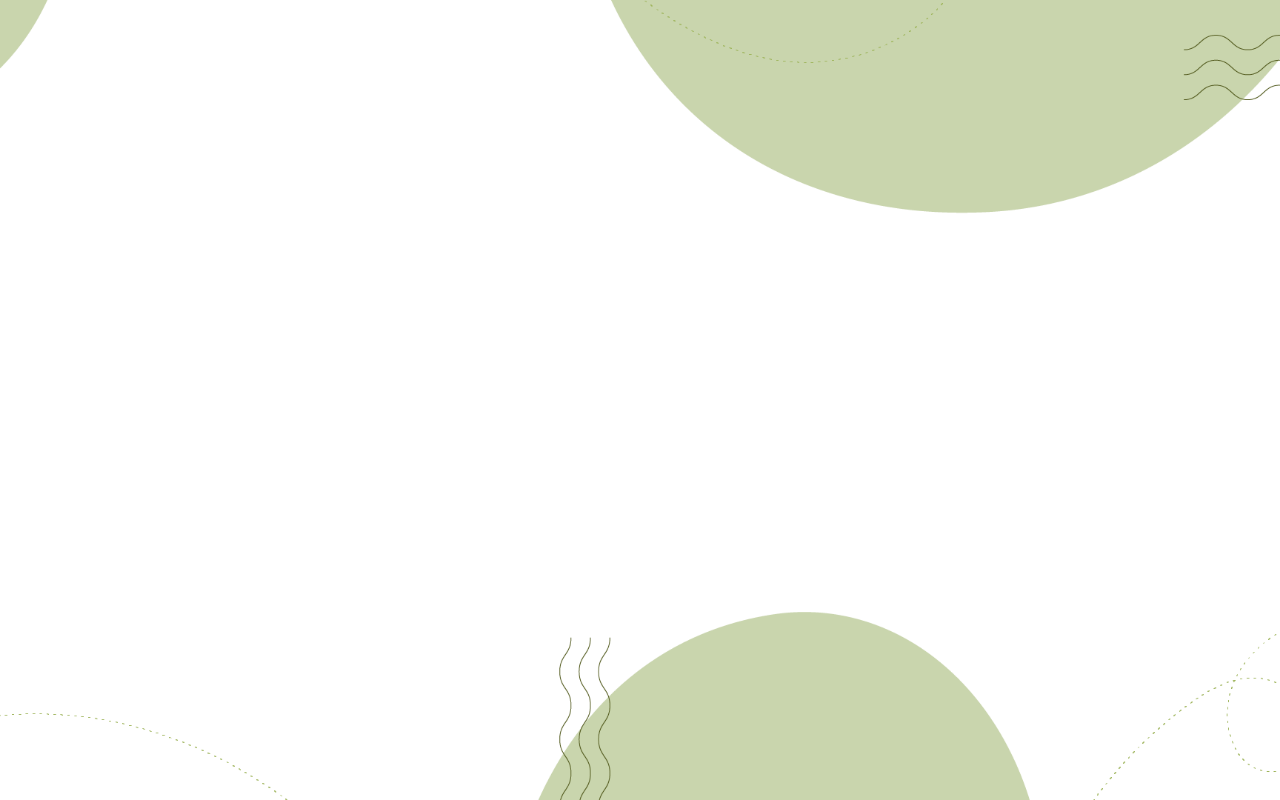
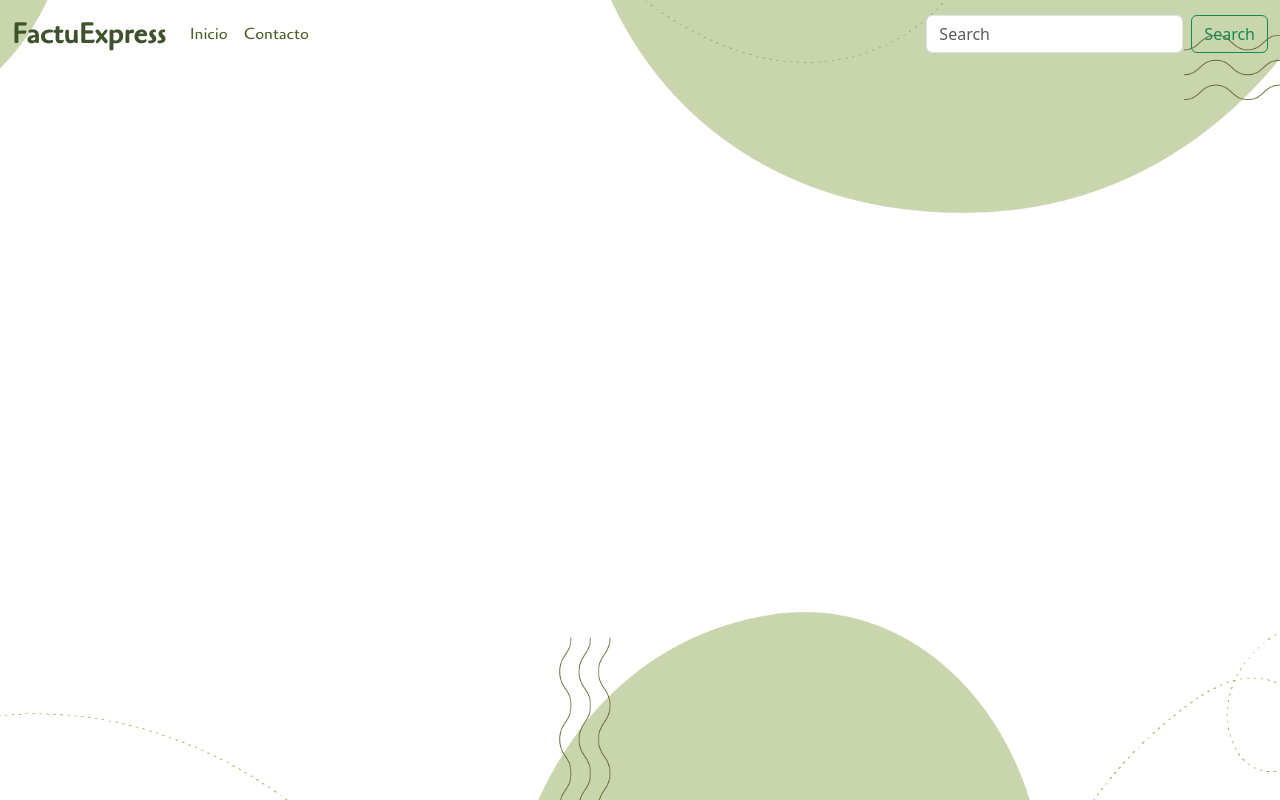
Before and after one commit to Mpadilla16/Proyecto_Factura, a plain HTML site: page public/index.html in a window 1280 px wide. Drawn offline with nearby package versions, Linux system fonts and the light colour scheme.

Commit message:
Barra de navegacion

```diff
--- a/public/index.html
+++ b/public/index.html
@@ -9,6 +9,37 @@
 </head>
 <body>
 
+    <!--Barra de navegacion-->
+    <nav class="navbar navbar-expand-lg navbar-light  ">
+      <div class="container-fluid">
+        <a class="navbar-brand fw-bold color-item fs-3" href="#">FactuExpress</a>
+        <button class="navbar-toggler" type="button" data-bs-toggle="collapse" data-bs-target="#navbarTogglerDemo02" aria-controls="navbarTogglerDemo02" aria-expanded="false" aria-label="Toggle navigation">
+          <span class="navbar-toggler-icon"></span>
+        </button>
+        <div class="collapse navbar-collapse" id="navbarTogglerDemo02">
+          <ul class="navbar-nav me-auto mb-2 mb-lg-0">
+            <li class="nav-item">
+              <a class="nav-link color-item " aria-current="page" href="#">Inicio</a>
+            </li>
+            <li class="nav-item">
+              <a class="nav-link color-item" href="#">Contacto</a>
+            </li>
+            <li class="nav-item d-lg-none d-xl-none d-xxl-none"">
+              <a class="nav-link color-item"  href="#">Iniciar secion</a>
+            </li>
+            <li class="nav-item d-lg-none d-xl-none d-xxl-none"">
+              <a class="nav-link color-item" href="#">Registro</a>
+            </li>
+          </ul>
+          <form class="d-flex">
+            <input class="form-control me-2 " type="search" placeholder="Search" aria-label="Search">
+            <button class="btn btn-outline-success" type="submit">Search</button>
+          </form>
+        </div>
+      </div>
+    </nav>
+
+
 </body>
 <script src="https://cdn.jsdelivr.net/npm/bootstrap@5.3.3/dist/js/bootstrap.bundle.min.js" integrity="sha384-YvpcrYf0tY3lHB60NNkmXc5s9fDVZLESaAA55NDzOxhy9GkcIdslK1eN7N6jIeHz" crossorigin="anonymous"></script>
 </html>
--- a/src/styles/index.css
+++ b/src/styles/index.css
@@ -1,6 +1,21 @@
 *{
     margin: 0;
+    padding: 0;
 }
+
+/* importar Fuente*/
+@font-face {
+    font-family: 'Cali';
+    src: url('../assets/fonts/Cagliostro-Regular.ttf') format('truetype');
+    font-weight: normal;
+    font-style: normal;
+}
+
+/*Clases para los colores*/
+.color-item{
+    color: #3E532D;
+}
+
 
 /*Fondo*/
 body{
@@ -8,6 +23,34 @@ body{
     background-size: cover;
     background-repeat: no-repeat;
     background-position: center center;
-    width: 100vw; /* Ancho del viewport */
-    height: 100vh; /* Alto del viewport */
+    background-attachment: fixed;
+    width: 100vw;
+    height: 100vh;
 }
+
+/* barra de navegacion*/
+.navbar-brand {
+    font-family: Cali;
+
+}
+
+.nav-item{
+    font-family: Cali;
+}
+
+/*estilo para las opciones de la barra (a)*/
+.nav-link {
+    display: inline-block !important;
+    padding: 0.5rem 1rem;
+    border-radius: 0.5rem;
+    transition: all 0.3s ease;
+    color: #4F6228;
+    font-family: 'Cali', sans-serif !important;
+}
+/*Para cuando el puntero sobre una opcion en la barra(a)*/
+a.nav-link:hover{
+    background-color: #DDE6C2;
+    border-radius: 9px;
+    display: inline-block !important; /* Hace que el fondo solo ocupe el tamaño del texto */
+    padding: 0.5rem 1rem; /* Ajusta el padding a tu gusto */
+}
```
Also changed, not shown: 1 other file.
